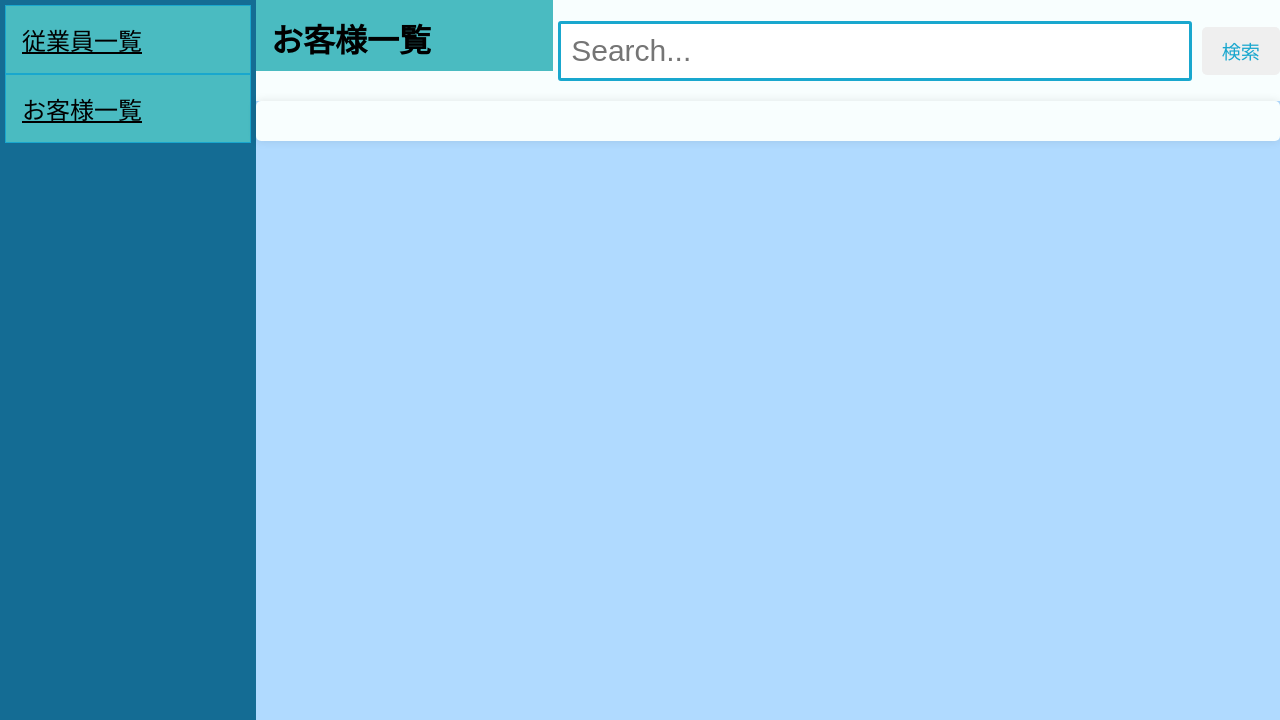
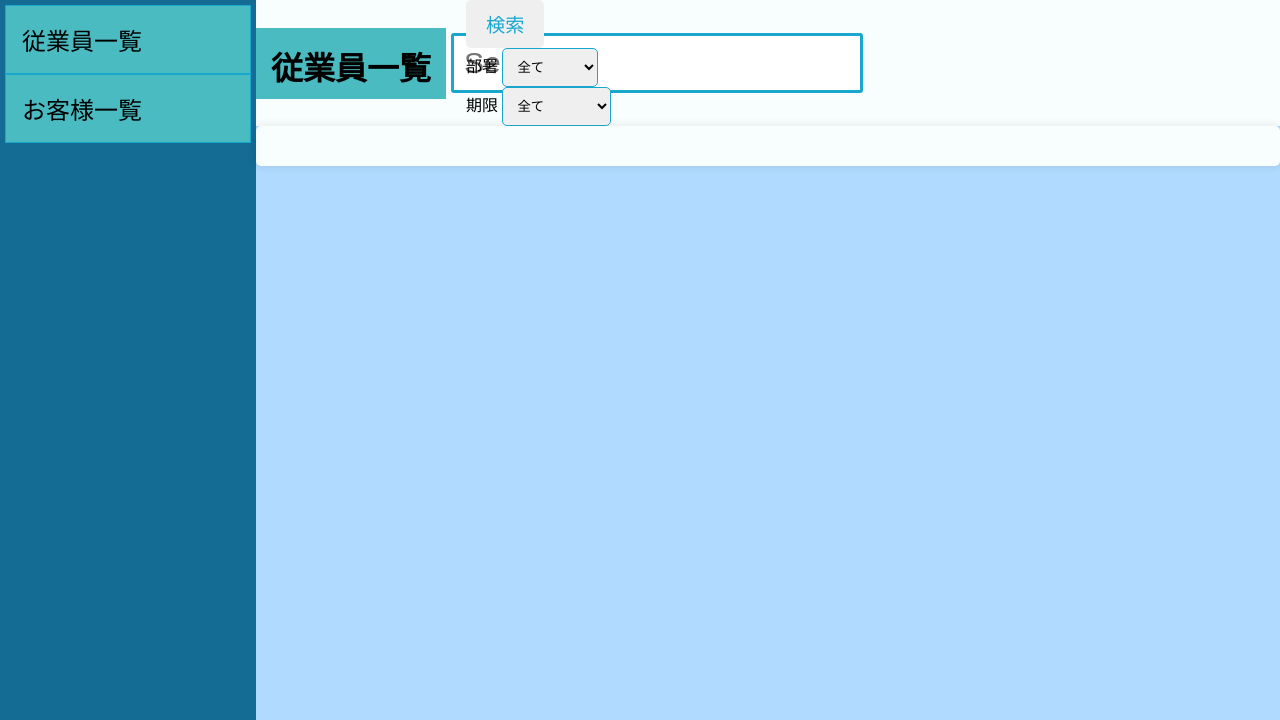
Before and after one commit to toma1128/Fairies, a PHP site: page /Fairies/home_employee.php in a window 1280 px wide. Shown: the part 80-800 px from the top of the page. Run offline with PHP 8.4, Linux system fonts and the light colour scheme; a user stored in the database is signed in; data comes from the database, SQL or seed files in the repository; data that the repository does not hold is empty.

Commit message:
がんばった

```diff
--- a/Fairies/php/home_emp.js
+++ b/Fairies/php/home_emp.js
@@ -11,3 +11,21 @@ document.addEventListener("DOMContentLoaded", function () {
         });
     }
 });
+
+// 画面切り替え
+const emp = document.getElementById("employee_about");
+const cus = document.getElementById("customer_about");
+
+const empBtn = document.getElementById("emp_btn");
+const cosBtn = document.getElementById("cus_btn");
+
+empBtn.addEventListener("click", () => {
+
+    emp.style.display = 'block';
+    cus.style.display = 'none';
+});
+
+cosBtn.addEventListener("click", () => {
+    emp.style.display = 'none';
+    cus.style.display = 'block';
+});
--- a/Fairies/php/home_employee.css
+++ b/Fairies/php/home_employee.css
@@ -110,7 +110,7 @@ form {
 /* h2タグのスタイル */
 h2 {
   /* 下の要素との距離を指定 */
-  margin-bottom: 20px;
+  text-align: center;
 }
 
 /* form_linkのスタイル */
@@ -249,10 +249,6 @@ table td {
   /* テキストサイズ */
   list-style: none;
   /* 黒丸を消す */
-}
-
-/* 従業員一覧のaタグのスタイル */
-#naviWrap>ul>li a {
   display: block;
   /* ブロック要素とする */
   color: #000;
@@ -268,6 +264,8 @@ table td {
   border-left: solid 1px #19A7CE;
   /*枠線・左*/
 }
+
+
 
 /* マウスカーソルを合わせたときの処理 */
 #naviWrap>ul>li a:hover {
@@ -288,33 +286,36 @@ table td {
   display: flex;
   /* 列方向にフレックスアイテムを配置 */
   flex-direction: column;
-  display: none;
+  display: block;
+}
+
+.kennsaku {
+  width: 15px;
+  display: block;
 }
 
 .categoryWrap {
   display: flex;
   /* フレックスコンテナとして表示 */
-  flex-wrap: wrap;
-  /* 要素を折り返して配置 */
-  overflow-x: auto;
+
   /* 水平方向のオーバーフローを許可 */
   background-color: #F8FEFE;
   /* 背景色 */
-  /* 均等に */
-  justify-content: space-around;
+  width: 100%;
   /* 中央ぞろえ */
   align-items: center;
 
 }
 
 .category {
-  flex: 0 0 calc(30% - 10px);
-  /* 2列にするための幅の計算 */
+
   margin-right: 5px;
-  margin-bottom: 10px;
-  /* 要素の下部に余白を追加 */
+
 }
 
+.kenn_btn {
+  display: flex;
+}
 
 .category h2 {
   font-size: 2rem;
@@ -342,5 +343,9 @@ table td {
   display: flex;
   /* 列方向にフレックスアイテムを配置 */
   flex-direction: column;
-  display: block;
+  display: none;
 }
+
+#soto {
+  margin-left: 5px;
+}
--- a/Fairies/php/home_employee.php
+++ b/Fairies/php/home_employee.php
@@ -91,8 +91,8 @@ $data = [   //フォームのデータ
         <div id="screen">
             <div id="naviWrap">
                 <ul id="categoryNavi"> <!-- 右立のやつ-->
-                    <li><a href="#category-1"> 従業員一覧</a></li>
-                    <li><a href="#category-2">お客様一覧</a></li>
+                    <li id="emp_btn"> 従業員一覧</li>
+                    <li id="cus_btn">お客様一覧</li>
                 </ul>
             </div>
             <div id="employee_about">
@@ -101,8 +101,12 @@ $data = [   //フォームのデータ
                     <div class="category"> <!--従業員一覧かお客様一覧の表示-->
                         <h2>従業員一覧</h2>
                     </div>
+
                     <!-- </div> -->
-                    <input type="search" id="query" name="q" placeholder="Search...">
+                    <div class="kennsaku">
+                        <input type="search" id="query" name="q" placeholder="Search...">
+                    </div>
+                    <div id="so-to">
                     <form action="" method="POST">
                         <button>検索</button>
                         <div class="so-to">
@@ -129,6 +133,7 @@ $data = [   //フォームのデータ
                             </select>
                         </div>
                     </form>
+                    </div>
                 </div>
                 <div class="contentWrap"> <!--情報データが入るところ-->
                     <?php foreach ($result as $r) : ?>
@@ -153,7 +158,9 @@ $data = [   //フォームのデータ
                         <h2>お客様一覧</h2>
                     </div>
                     <!-- </div> -->
-                    <input type="search" id="query_c" name="q_c" placeholder="Search...">
+                    <div class="kennsaku">
+                        <input type="search" id="query" name="q" placeholder="Search...">
+                    </div>
                     <form action="" method="POST">
                         <button>検索</button>
                     </form>
```
